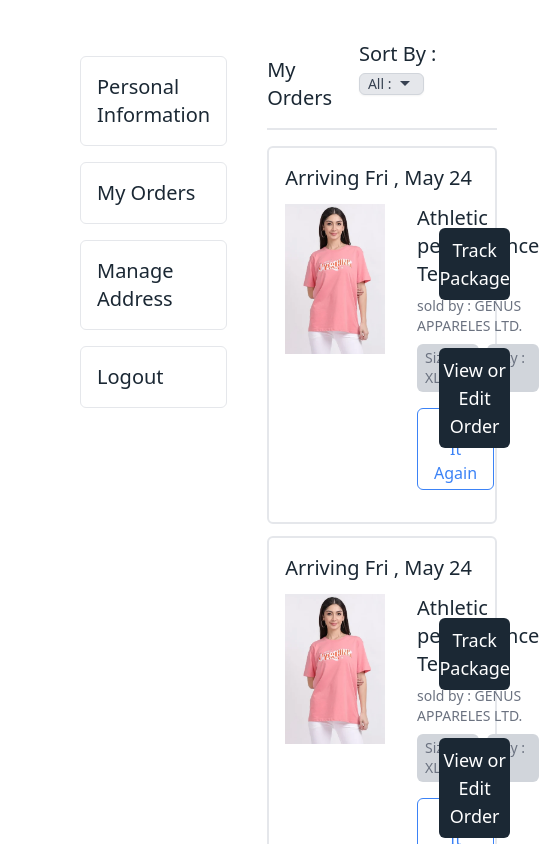
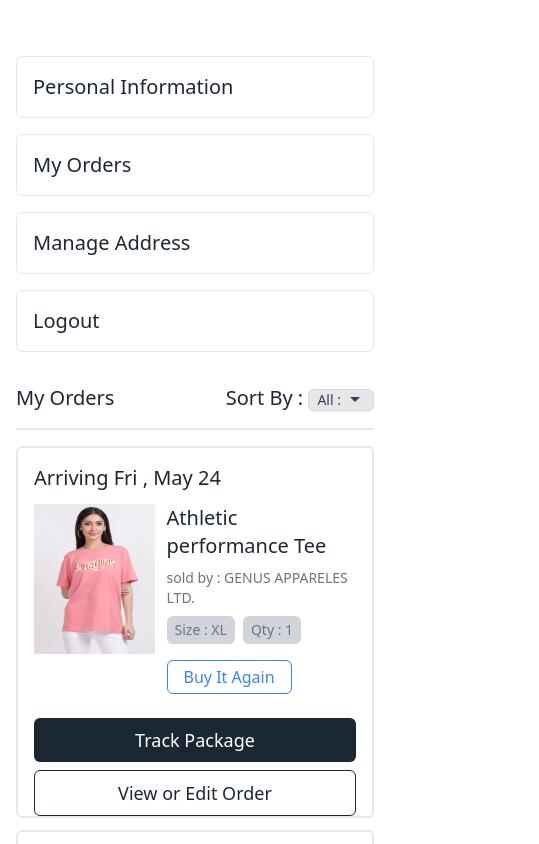
Before and after one commit to krutikajichkar/FashionFlow, a Next.js app: page /myAccount/myOrders in a window 390 px wide. Shown: the top 844 px of the page, 539 px wide, since content can reach past the window. Built offline with nearby package versions, Linux system fonts and the light colour scheme.

Commit message:
made orders Page responsive

```diff
--- a/src/components/Button.tsx
+++ b/src/components/Button.tsx
@@ -5,7 +5,7 @@ interface buttonProps {
   text: string;
 }
 
-const Button = ({ text }: buttonProps) => {
+export const Button = ({ text }: buttonProps) => {
   return (
     <button className="w-full text-center text-white text-lg bg-[#1b2834] py-2 rounded-md my-6 cursor-pointer">
       {text}
@@ -13,4 +13,10 @@ const Button = ({ text }: buttonProps) => {
   );
 };
 
-export default Button;
+export const ButtonLite = ({ text }: buttonProps) => {
+  return (
+    <button className="w-full text-center text-[#1b2834] text-lg border border-[#1b2834] py-2 rounded-md my-6 cursor-pointer">
+      {text}
+    </button>
+  );
+};
--- a/src/components/OrdersCard.tsx
+++ b/src/components/OrdersCard.tsx
@@ -1,13 +1,13 @@
 import React from 'react'
 import Image from 'next/image'
-import Button from './Button'
+import {Button , ButtonLite} from './Button'
 import women_Category from '../../public/women_Category.png'
 const OrdersCard = () => {
   return (
     <div className='p-4 my-3 border-2 rounded-md'>
         <p className='text-xl mb-3'>Arriving Fri , May 24</p>
-       <div className='flex justify-between'>
-       <div className='flex gap-x-8'>
+       <div className='flex lg:flex-row flex-col justify-between'>
+       <div className='flex lg:gap-x-8 gap-x-3'>
             <Image src={women_Category} alt='Product Image' className='w-[150px] h-[150px]' />
             <div className='flex flex-col'>
                 <h1 className='text-xl font-md'>Athletic performance Tee</h1>
@@ -16,15 +16,15 @@ const OrdersCard = () => {
                     <p className='text-sm bg-gray-300 rounded-md py-1 px-2 text-gray-500'>Size : XL</p>
                     <p className='text-sm bg-gray-300 rounded-md py-1 px-2 text-gray-500'>Qty : 1</p>
                 </div>
-                <div className='w-[60%]'>
+                <div className='lg:w-[60%] w-full'>
                     <button className='text-blue-500 border rounded-md px-4 py-1 my-4 border-blue-500'>Buy It Again</button>
                 </div>
             </div>
         </div>
 
         <div>
-            <Button text='Track Package'/>
-            <Button text='View or Edit Order'/>
+            <div className='-my-4'><Button text='Track Package'/></div>
+            <div className='-my-10'><ButtonLite text='View or Edit Order'/></div>
         </div>
        </div>
     </div>
--- a/src/components/PriceDetails.tsx
+++ b/src/components/PriceDetails.tsx
@@ -1,5 +1,5 @@
 import React from 'react'
-import Button from './Button'
+import {Button} from './Button'
 
 const PriceDetails = () => {
   return (
--- a/src/pages/checkout/index.tsx
+++ b/src/pages/checkout/index.tsx
@@ -1,7 +1,7 @@
 import React from "react";
 import Image from "next/image";
 import Input from "@/components/Input";
-import Button from "@/components/Button";
+import {Button} from "@/components/Button";
 import Layout from "@/components/Layout";
 import UPI from "../../../public/UPI.png";
 import MasterCard from "../../../public/MasterCard.png";
--- a/src/pages/myAccount/index.tsx
+++ b/src/pages/myAccount/index.tsx
@@ -4,7 +4,7 @@ import Image from "next/image";
 import Signin_girl_img from "../../../public/Signin_girl_img.png";
 import AccountSidebar from "@/components/AccountSidebar";
 import Input from "@/components/Input";
-import Button from "@/components/Button";
+import {Button} from "@/components/Button";
 const index = () => {
   return (
     <Layout>
--- a/src/pages/myAccount/myOrders/index.tsx
+++ b/src/pages/myAccount/myOrders/index.tsx
@@ -7,21 +7,21 @@ import OrdersCard from '@/components/OrdersCard'
 const index = () => {
   return (
     <Layout>
-        <div className='px-20 py-10'>
+        <div className='lg:px-20 px-4 py-10'>
             {/* <div>BreadCrumbs</div> */}
 
-            <div className='flex gap-x-10'>
+            <div className='flex lg:flex-row flex-col gap-x-10'>
                 <AccountSidebar/>
 
                 <div className='w-full '>
-                    <div className='flex justify-between border-b-2'>
+                    <div className='flex justify-between border-b-2 items-center'>
                     <h2 className='text-xl py-4 '>My Orders</h2>
                     <span className='text-xl'>Sort By : <Dropdown receivedText='All' receivedSubText=''/></span>
                     </div>
 
                     <div className='my-4'>
                        {
-                        Array(5).fill(undefined).map( (_,i) => <OrdersCard />)
+                        Array(5).fill(undefined).map( (_,i) => <OrdersCard key={i+1} />)
                        }
                     </div>
                 </div>
--- a/src/pages/register/index.tsx
+++ b/src/pages/register/index.tsx
@@ -1,7 +1,7 @@
 import React from "react";
 import Image from "next/image";
 import Input from "../../components/Input";
-import Button from "../../components/Button";
+import {Button} from "../../components/Button";
 import Logo from "../../components/Logo";
 import signup_img from "../../../public/signup_img.jpg";
 import "../../app/globals.css";
```
Also changed, not shown: src/pages/shoppingCart/index.tsx (+9 -11 lines).
